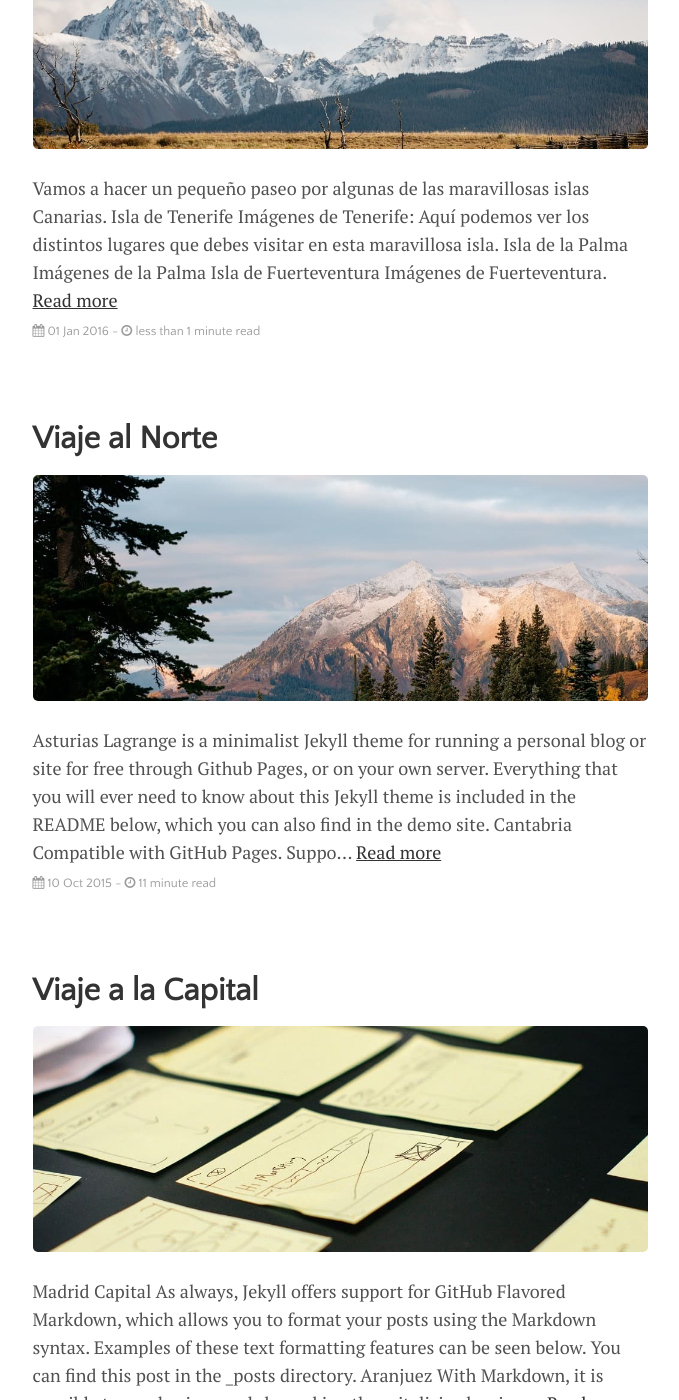
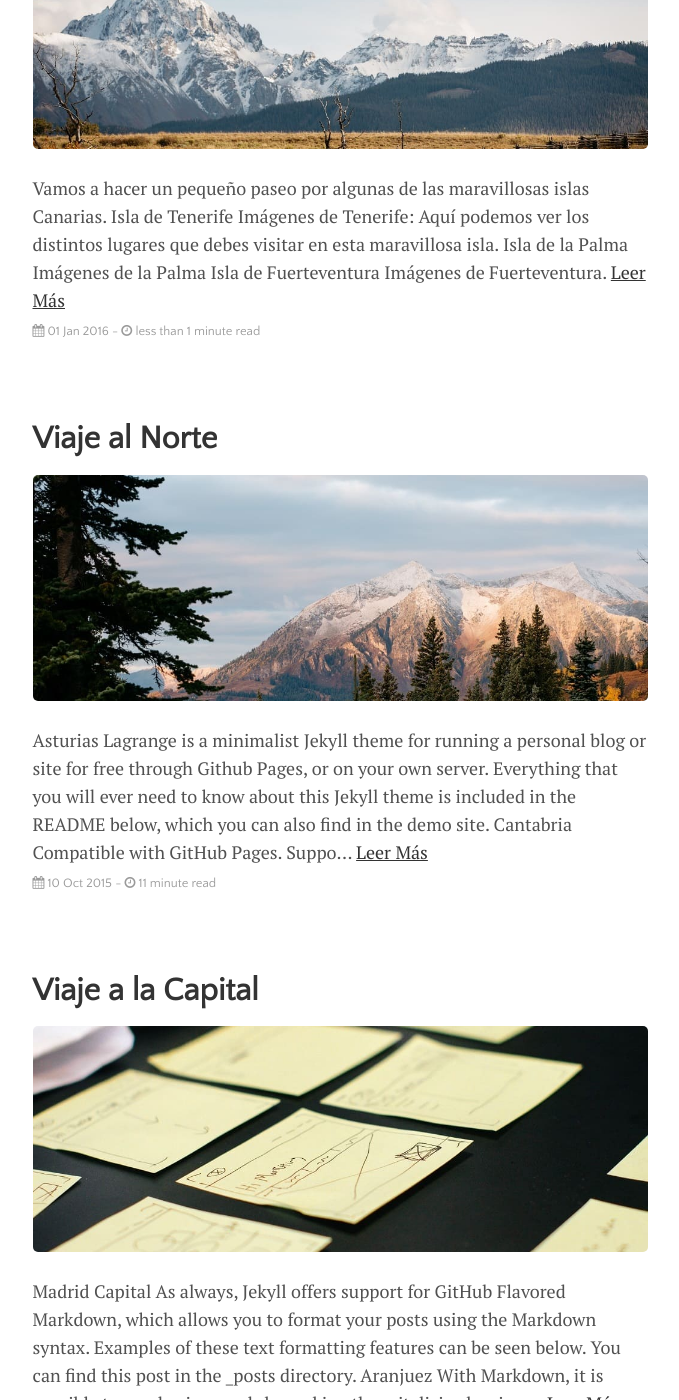
Before and after one commit to jramorales/BLogMisViajes, a Jekyll site: the page built from index.html, in a window 1280 px wide and 1400 px high, scrolled down 296 px. Shown: the whole window, without its empty margins (300-979 px from the left). Built offline with Jekyll 4.4.1, drawn with Linux system fonts in a browser that asks for light colours; the list of posts is cut into pages by our own code; some of the changed text lies outside the part shown.

Commit message:
Update home.html

```diff
--- a/_layouts/home.html
+++ b/_layouts/home.html
@@ -14,7 +14,7 @@ title: Home
   </div>
   {% endif %}
   <p>
-    {{ post.content | strip_html | truncate: 350 }} <a href="{{ site.github.url }}{{ post.url }}">Read more</a>
+    {{ post.content | strip_html | truncate: 350 }} <a href="{{ site.github.url }}{{ post.url }}">Leer Más</a>
     <span class="post-date"><i class="fa fa-calendar" aria-hidden="true"></i> {{ post.date | date_to_string }} - <i class="fa fa-clock-o" aria-hidden="true"></i> {% include read-time.html %}</span>
   </p>
 </div>
```
